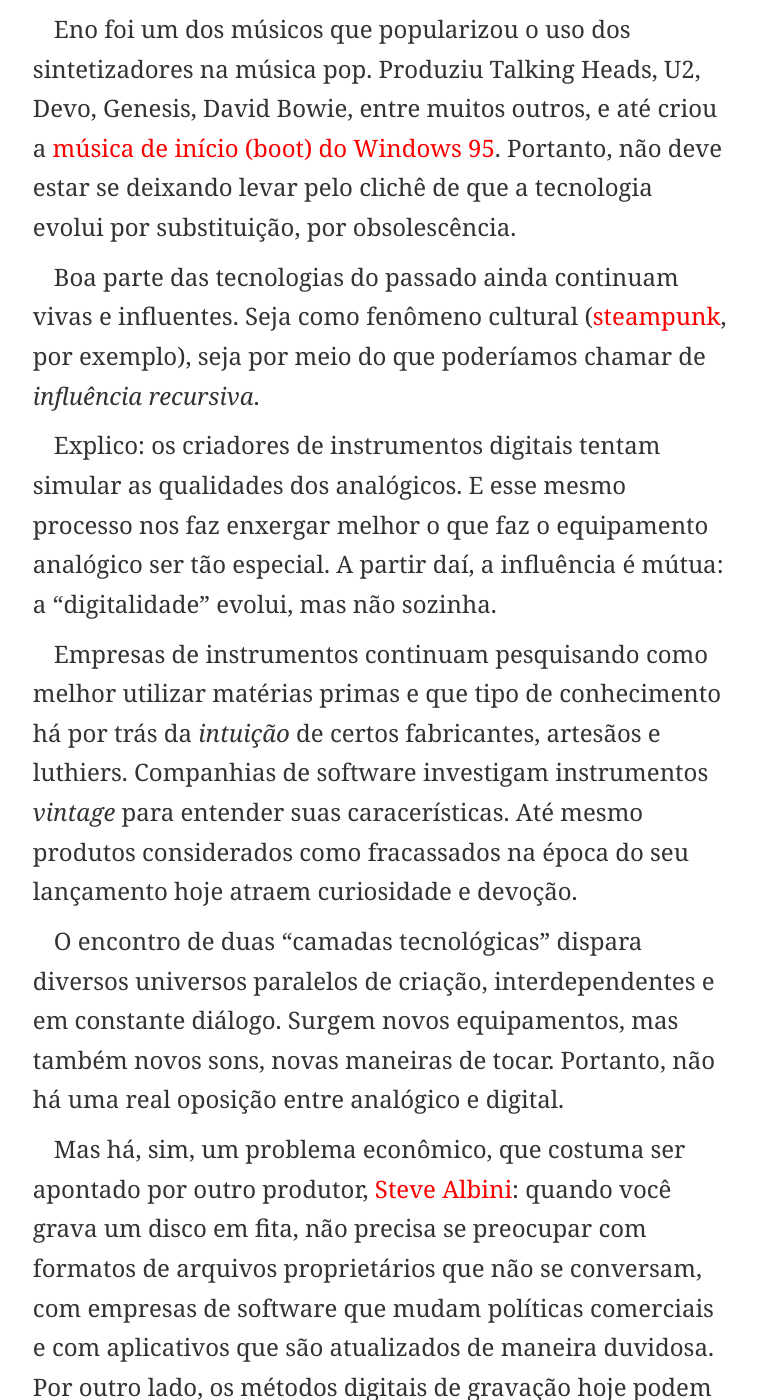
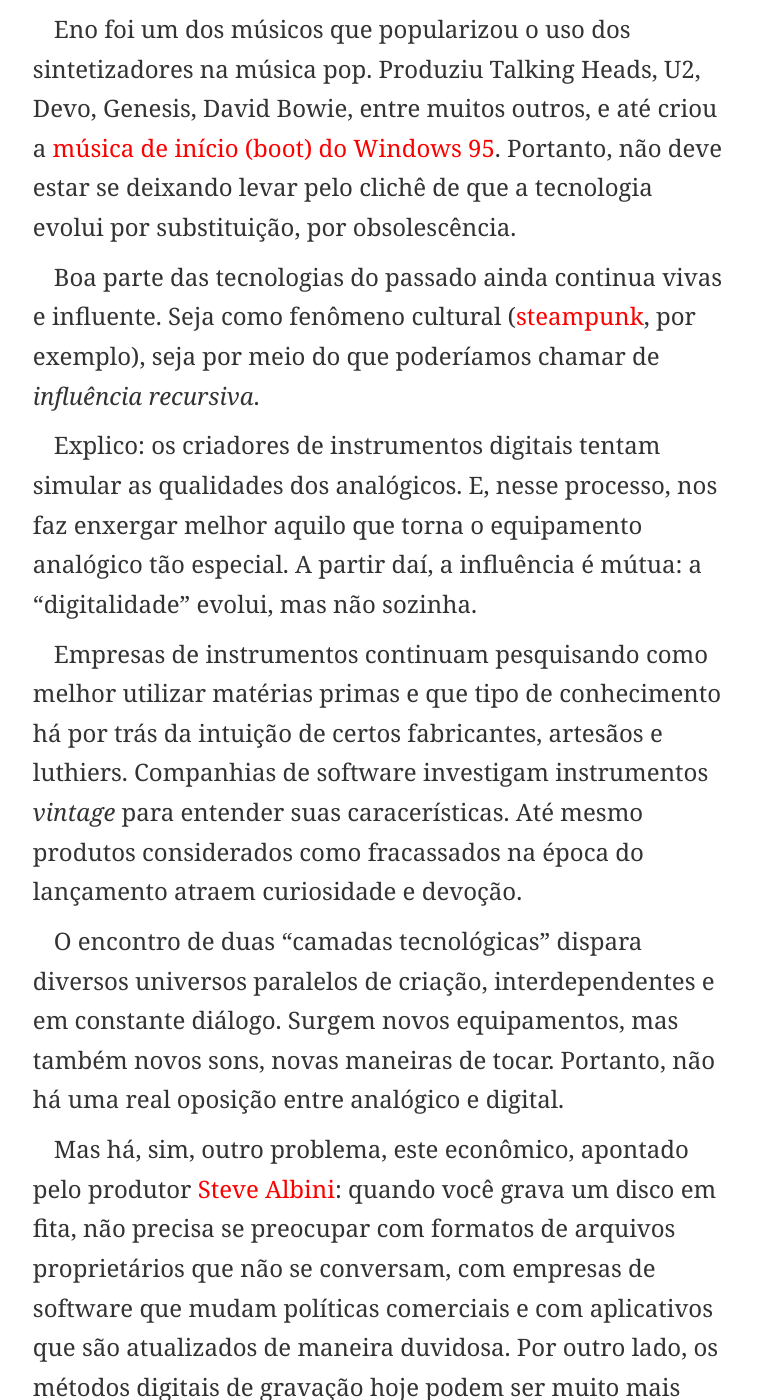
Before and after one commit to eduf/eduf.github.com, a Jekyll site: the page built from _posts/2013-05-03-digital-versus-analogico.md, in a window 1280 px wide and 1400 px high, scrolled down 765 px. Shown: the whole window, without its empty margins (259-1016 px from the left). Built offline with Jekyll 4.4.1, drawn with Linux system fonts in a browser that asks for light colours; nearby versions of some CDN libraries; comment, search, counter and statistics services are not loaded.

Commit message:
Acertos no texto analógico vs digital

```diff
--- a/_posts/2013-05-03-digital-versus-analogico.md
+++ b/_posts/2013-05-03-digital-versus-analogico.md
@@ -14,14 +14,14 @@
 
 Eno foi um dos músicos que popularizou o uso dos sintetizadores na música pop. Produziu Talking Heads, U2, Devo, Genesis, David Bowie, entre muitos outros, e até criou a [música de início (boot) do Windows 95](https://www.youtube.com/watch?v=miZHa7ZC6Z0). Portanto, não deve estar se deixando levar pelo clichê de que a tecnologia evolui por substituição, por obsolescência.
 
-Boa parte das tecnologias do passado ainda continuam vivas e influentes. Seja como fenômeno cultural ([steampunk](https://en.wikipedia.org/wiki/Steampunk), por exemplo), seja por meio do que poderíamos chamar de *influência recursiva*.
+Boa parte das tecnologias do passado ainda continua vivas e influente. Seja como fenômeno cultural ([steampunk](https://en.wikipedia.org/wiki/Steampunk), por exemplo), seja por meio do que poderíamos chamar de *influência recursiva*.
 
-Explico: os criadores de instrumentos digitais tentam simular as qualidades dos analógicos. E esse mesmo processo nos faz enxergar melhor o que faz o equipamento analógico ser tão especial. A partir daí, a influência é mútua: a “digitalidade” evolui, mas não sozinha.
+Explico: os criadores de instrumentos digitais tentam simular as qualidades dos analógicos. E, nesse processo, nos faz enxergar melhor aquilo que torna o equipamento analógico tão especial. A partir daí, a influência é mútua: a “digitalidade” evolui, mas não sozinha.
 
-Empresas de instrumentos continuam pesquisando como melhor utilizar matérias primas e que tipo de conhecimento há por trás da *intuição* de certos fabricantes, artesãos e luthiers. Companhias de software investigam instrumentos *vintage* para entender suas caracerísticas. Até mesmo produtos considerados como fracassados na época do seu lançamento hoje atraem curiosidade e devoção.
+Empresas de instrumentos continuam pesquisando como melhor utilizar matérias primas e que tipo de conhecimento há por trás da intuição de certos fabricantes, artesãos e luthiers. Companhias de software investigam instrumentos *vintage* para entender suas caracerísticas. Até mesmo produtos considerados como fracassados na época do lançamento atraem curiosidade e devoção.
 
 O encontro de duas "camadas tecnológicas" dispara diversos universos paralelos de criação, interdependentes e em constante diálogo. Surgem novos equipamentos, mas também novos sons, novas maneiras de tocar. Portanto, não há uma real oposição entre analógico e digital.
 
-Mas há, sim, um problema econômico, que costuma ser apontado por outro produtor, [Steve Albini](https://en.wikipedia.org/wiki/Steve_Albini): quando você grava um disco em fita, não precisa se preocupar com formatos de arquivos proprietários que não se conversam, com empresas de software que mudam políticas comerciais e com aplicativos que são atualizados de maneira duvidosa. Por outro lado, os métodos digitais de gravação hoje podem ser muito mais acessíveis. Simulação barata: não deixa de ser verdade.
+Mas há, sim, outro problema, este econômico, apontado pelo produtor [Steve Albini](http://www.bravewords.com/news/166325): quando você grava um disco em fita, não precisa se preocupar com formatos de arquivos proprietários que não se conversam, com empresas de software que mudam políticas comerciais e com aplicativos que são atualizados de maneira duvidosa. Por outro lado, os métodos digitais de gravação hoje podem ser muito mais acessíveis. Simulação barata: não deixa de ser verdade.
 
 Mas, mesmo depois de toda essa conversa, ainda sou obrigado a concordar: música feita por unidades orgânicas (pessoas) tocando instrumentos analógicos ainda soa muito melhor. Não é, [Daft Punk](https://www.youtube.com/watch?v=yf2bu0P_4Vo)?
```
